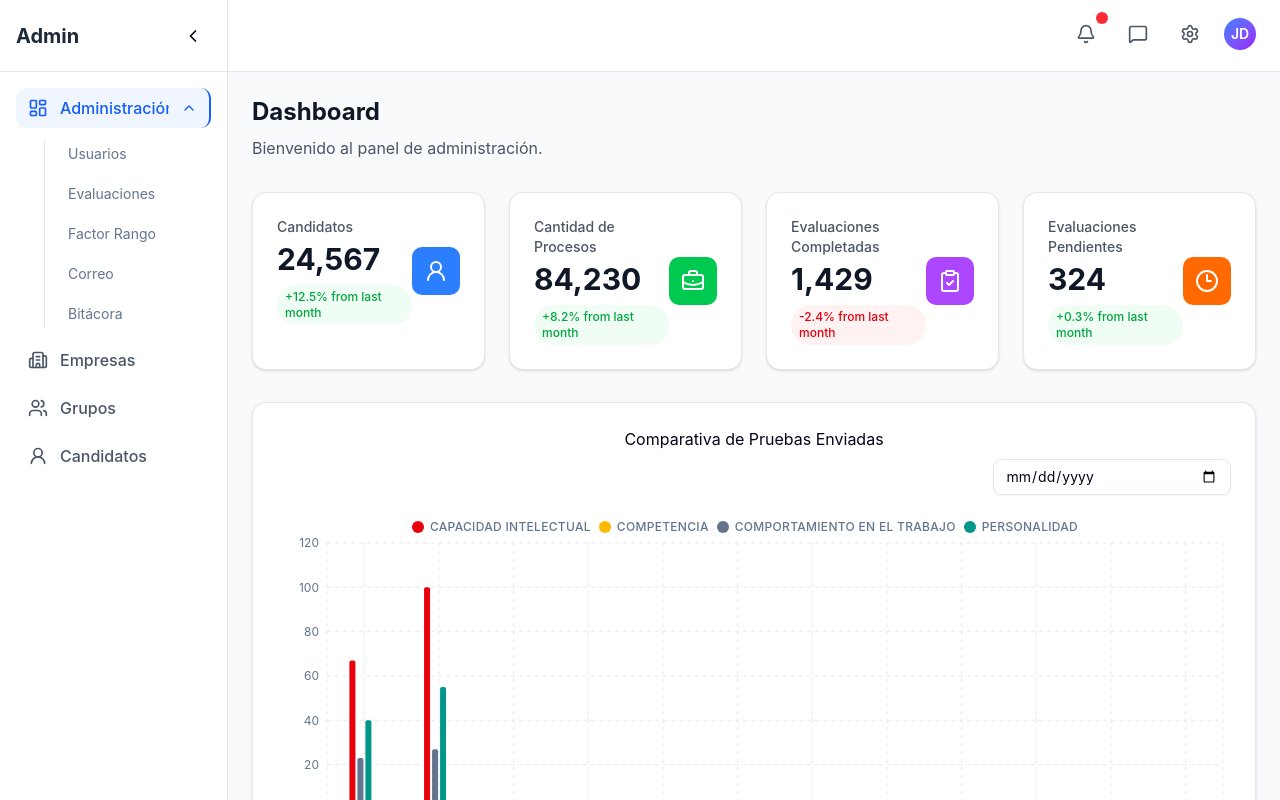
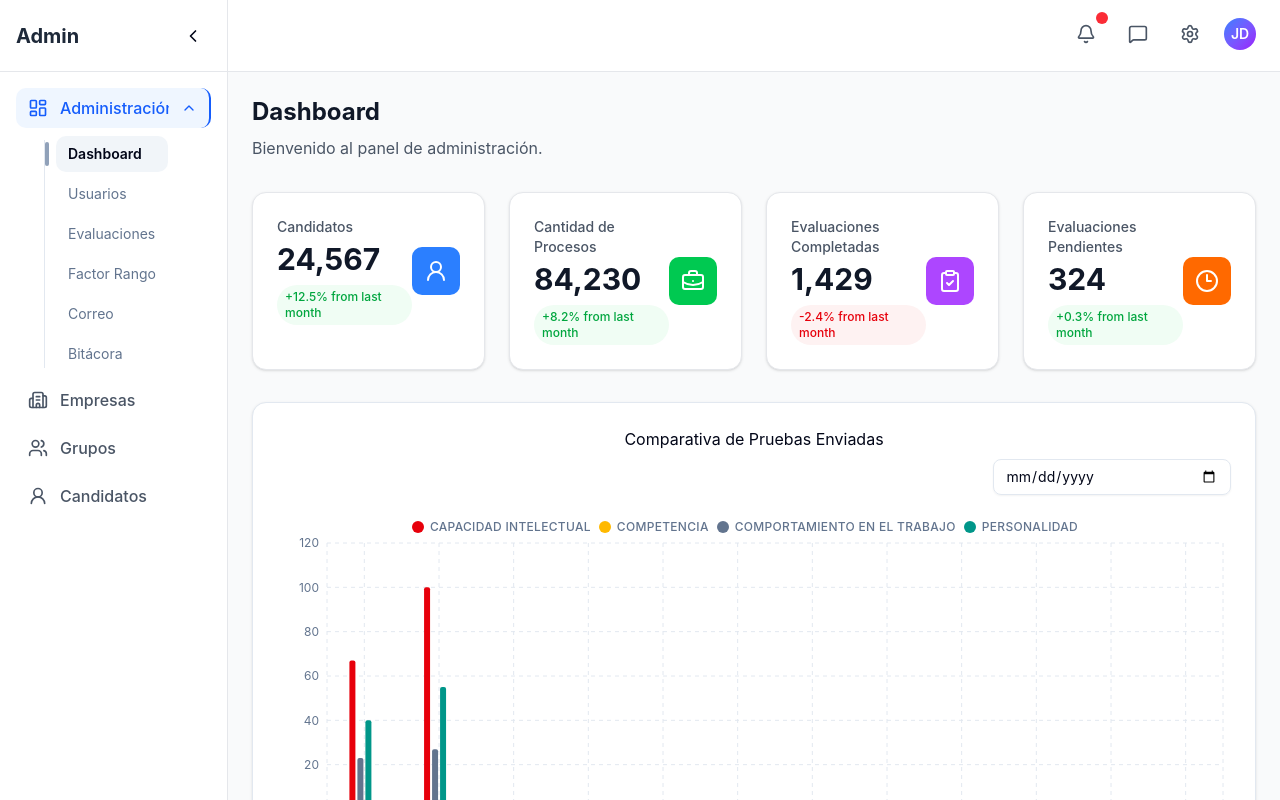
Before and after one commit to herbert-zro/LTJ-Hub-FE, a React (Vite) app: page /admin in a window 1280 px wide. Shown: the top 800 px of the page. Built offline with nearby package versions, Linux system fonts and the light colour scheme.

Commit message:
componentes modificados feature-based, submenu opcion dashboar agregada

```diff
--- a/src/admin/components/custom/CustomMenu.tsx
+++ b/src/admin/components/custom/CustomMenu.tsx
@@ -20,9 +20,13 @@ export const CustomMenu = ({
 }) => {
   const { pathname } = useLocation();
 
-  const isActive = (to?: string) => {
+  const isActive = (to?: string, exactMatch?: boolean) => {
     if (!to || to === "#") {
       return false;
+    }
+
+    if (exactMatch) {
+      return pathname === to;
     }
 
     return pathname === to || pathname.startsWith(`${to}/`);
@@ -33,7 +37,7 @@ export const CustomMenu = ({
       <NavigationMenuList className="relative w-full flex-col items-start justify-start gap-1 pl-4">
         <div className="bg-border pointer-events-none absolute top-1 bottom-1 left-1 w-px" />
         {items.map((item) => {
-          const itemActive = isActive(item.to);
+          const itemActive = isActive(item.to, item.exactMatch);
 
           const linkContent = (
             <NavigationMenuLink
--- a/src/admin/features/dashboard/DashboardPage.tsx
+++ b/src/admin/features/dashboard/DashboardPage.tsx
@@ -1,6 +1,6 @@
 import { AdminTitle } from "@/admin/components/AdminTitle";
-import { EvaluacionesChart } from "@/admin/components/EvaluacionesChart";
-import { MetricChart } from "@/admin/components/MetricChart";
+import { EvaluacionesChart } from "@/admin/features/dashboard/components/EvaluacionesChart";
+import { MetricChart } from "@/admin/features/dashboard/components/MetricChart";
 import {
   Carousel,
   CarouselContent,
@@ -9,7 +9,7 @@ import {
   CarouselPrevious,
 } from "@/components/ui/carousel";
 
-import StatCard from "@/admin/components/StatCard";
+import StatCard from "@/admin/features/dashboard/components/StatCard";
 import {
   UserRound,
   BriefcaseBusiness,
--- a/src/admin/components/MetricChart.tsx
+++ b/src/admin/features/dashboard/components/MetricChart.tsx
@@ -11,7 +11,7 @@ import {
 } from "recharts";
 import { Card, CardContent, CardHeader } from "@/components/ui/card";
 import { Input } from "@/components/ui/input";
-import { RenderLegend } from "./RenderLegend";
+import { RenderLegend } from "../../../components/RenderLegend";
 
 export interface ChartData {
   month: string;
--- a/src/admin/navigation/types/nav-items.ts
+++ b/src/admin/navigation/types/nav-items.ts
@@ -8,6 +8,7 @@ export interface AdminNavItem {
   children?: AdminNavItem[];
   requiresCloseOnMobile?: boolean;
   isExpandable?: boolean;
+  exactMatch?: boolean;
 }
 
 export const adminNavItems: AdminNavItem[] = [
@@ -17,6 +18,12 @@ export const adminNavItems: AdminNavItem[] = [
     to: "/admin",
     isExpandable: true,
     children: [
+      {
+        label: "Dashboard",
+        to: "/admin",
+        requiresCloseOnMobile: true,
+        exactMatch: true,
+      },
       {
         label: "Usuarios",
         to: "/admin/usuarios",
--- a/src/admin/components/AdminSidebar.tsx
+++ b/src/admin/shell/components/AdminSidebar.tsx
@@ -1,6 +1,6 @@
 import React from "react";
-import { NavContent } from "./NavContent";
-import { HeaderBlock } from "./HeaderBlock";
+import { NavContent } from "../../components/NavContent";
+import { HeaderBlock } from "../../components/HeaderBlock";
 
 interface SidebarProps {
   isCollapsed: boolean;
--- a/src/admin/components/MobileSidebarTrigger.tsx
+++ b/src/admin/shell/components/MobileSidebarTrigger.tsx
@@ -1,6 +1,6 @@
 import { Sheet, SheetContent, SheetTrigger } from "@/components/ui/sheet";
 import { ChevronRight } from "lucide-react";
-import { NavContent } from "./NavContent";
+import { NavContent } from "../../components/NavContent";
 
 export const MobileSidebarTrigger: React.FC = () => {
   return (
--- a/src/admin/shell/layout/AdminLayout.tsx
+++ b/src/admin/shell/layout/AdminLayout.tsx
@@ -1,7 +1,7 @@
 import { useState } from "react";
-import { AdminSidebar } from "../../components/AdminSidebar";
-import { AdminHeader } from "../../components/AdminHeader";
-import { MobileSidebarTrigger } from "../../components/MobileSidebarTrigger";
+import { AdminSidebar } from "../components/AdminSidebar";
+import { AdminHeader } from "../components/AdminHeader";
+import { MobileSidebarTrigger } from "../components/MobileSidebarTrigger";
 import { Outlet } from "react-router";
 
 const AdminLayout = () => {
```
Also changed, not shown: src/admin/shell/components/AdminHeader.tsx (renamed from src/admin/components/AdminHeader.tsx, +0 -15 lines), src/admin/features/dashboard/components/EvaluacionesChart.tsx (renamed from src/admin/components/EvaluacionesChart.tsx), src/admin/features/dashboard/components/StatCard.tsx (renamed from src/admin/components/StatCard.tsx).
